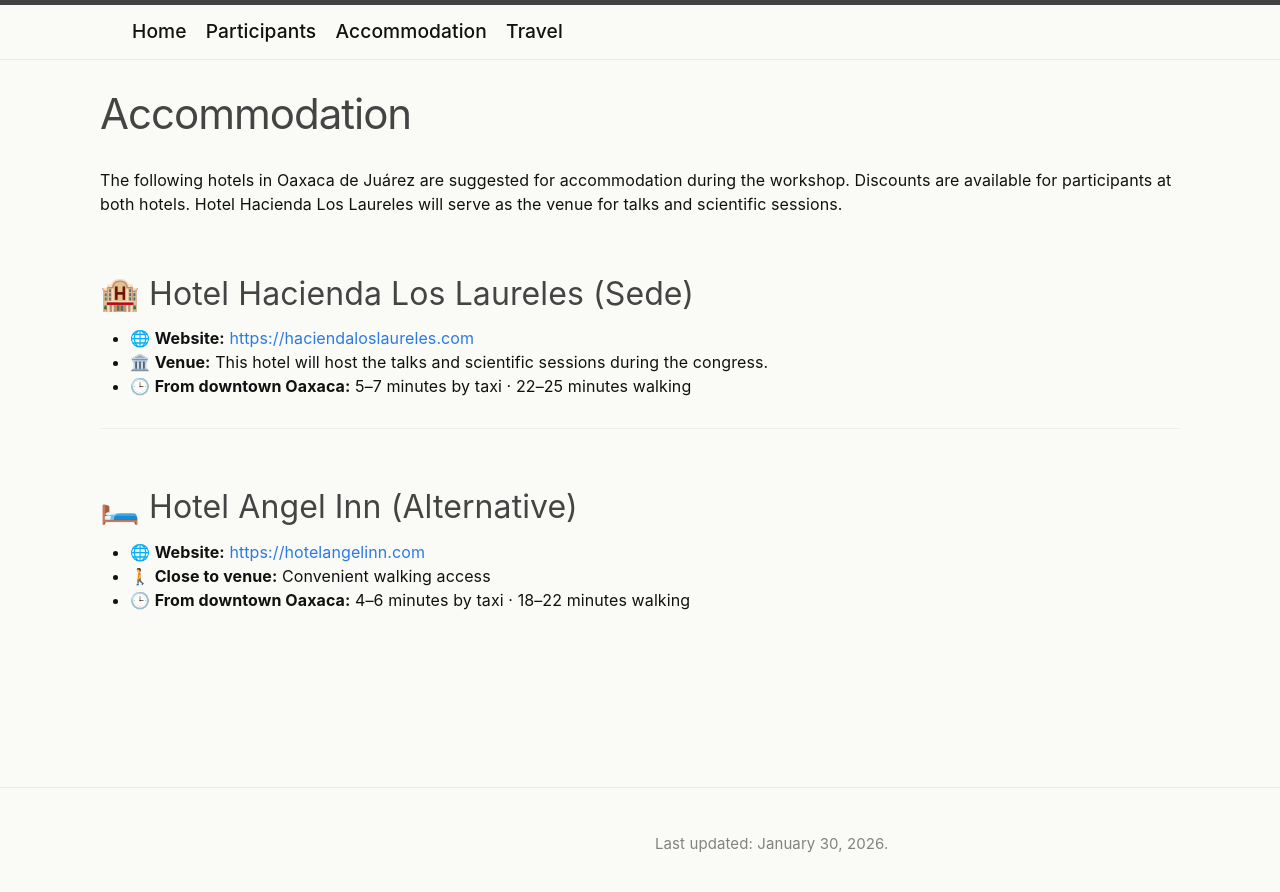
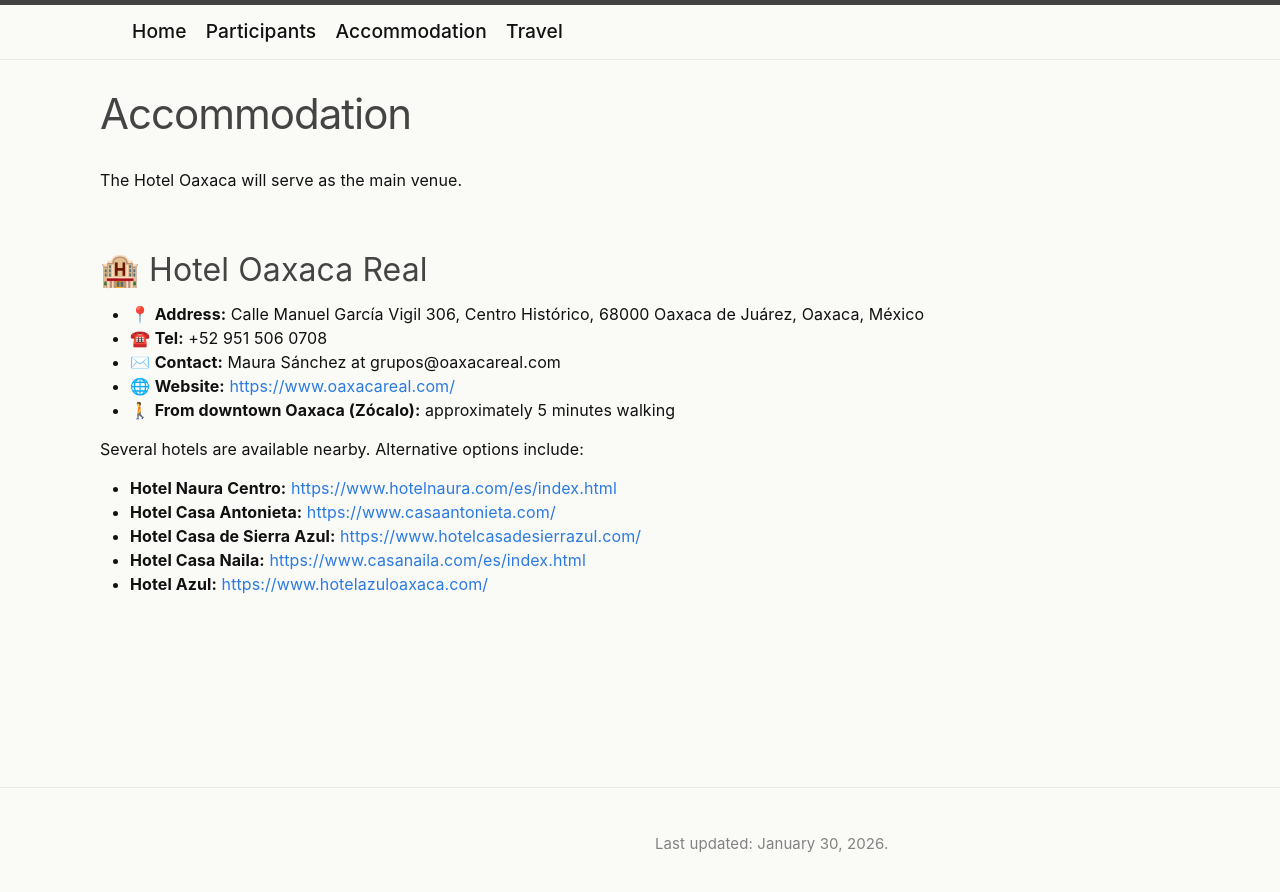
Before and after one commit to celmechcongress2026/celmechcongress2026.github.io, a Jekyll site: the page built from accommodation.md, in a window 1280 px wide. Shown: the top 892 px of the page. Built offline with Jekyll 4.4.1, drawn with Linux system fonts in a browser that asks for light colours.

Commit message:
Update accommodation.md

```diff
--- a/accommodation.md
+++ b/accommodation.md
@@ -4,20 +4,20 @@ title: Accommodation
 permalink: /accommodation/
 ---
 
-The following hotels in Oaxaca de Juárez are suggested for accommodation during the workshop. Discounts are available for participants at both hotels. Hotel Hacienda Los Laureles will serve as the venue for talks and scientific sessions.
+The Hotel Oaxaca will serve as the main venue.
+
+## 🏨 Hotel Oaxaca Real
+- 📍 **Address:** Calle Manuel García Vigil 306, Centro Histórico, 68000 Oaxaca de Juárez, Oaxaca, México
+- ☎️  **Tel:** +52 951 506 0708
+- ✉️ **Contact:** Maura Sánchez at grupos@oaxacareal.com
+- 🌐 **Website:** <a href="https://www.oaxacareal.com/" target="_blank">https://www.oaxacareal.com/</a>
+- 🚶 **From downtown Oaxaca (Zócalo):** approximately 5 minutes walking
 
 
+Several hotels are available nearby. Alternative options include:
 
-## 🏨 Hotel Hacienda Los Laureles (Sede)
-
-- 🌐 **Website:** <a href="https://haciendaloslaureles.com" target="_blank">https://haciendaloslaureles.com</a>
-- 🏛️ **Venue:** This hotel will host the talks and scientific sessions during the congress.
-- 🕒 **From downtown Oaxaca:** 5–7 minutes by taxi · 22–25 minutes walking
-
----
-
-## 🛏️ Hotel Angel Inn (Alternative)
-
-- 🌐 **Website:** <a href="http://www.hotelangelinn.com/" target="_blank">https://hotelangelinn.com</a>
-- 🚶 **Close to venue:** Convenient walking access
-- 🕒 **From downtown Oaxaca:** 4–6 minutes by taxi · 18–22 minutes walking
+- **Hotel Naura Centro:** <a href="https://www.hotelnaura.com/es/index.html" target="_blank">https://www.hotelnaura.com/es/index.html</a>
+- **Hotel Casa Antonieta:** <a href="https://www.casaantonieta.com/" target="_blank">https://www.casaantonieta.com/</a>
+- **Hotel Casa de Sierra Azul:** <a href="https://www.hotelcasadesierrazul.com/" target="_blank">https://www.hotelcasadesierrazul.com/</a>
+- **Hotel Casa Naila:** <a href="https://www.casanaila.com/es/index.html" target="_blank">https://www.casanaila.com/es/index.html</a>
+- **Hotel Azul:** <a href="https://www.hotelazuloaxaca.com/" target="_blank">https://www.hotelazuloaxaca.com/</a>
```
